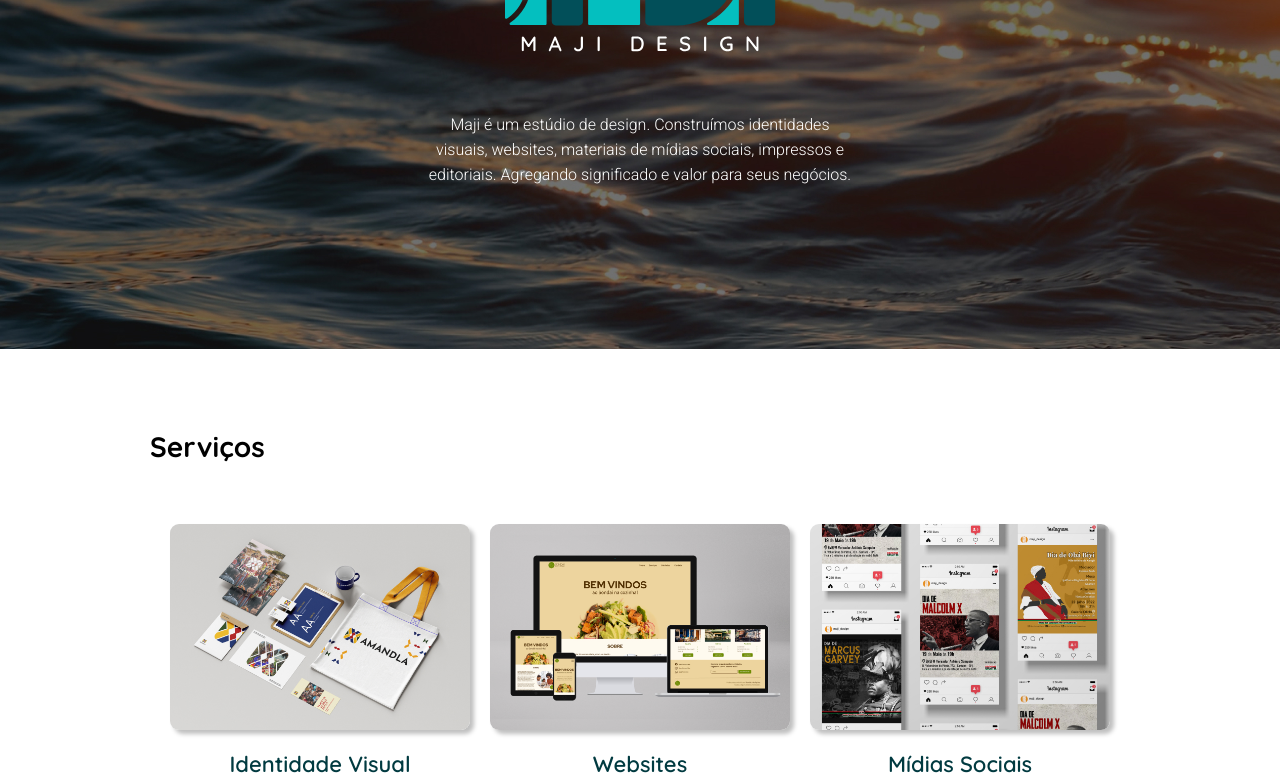
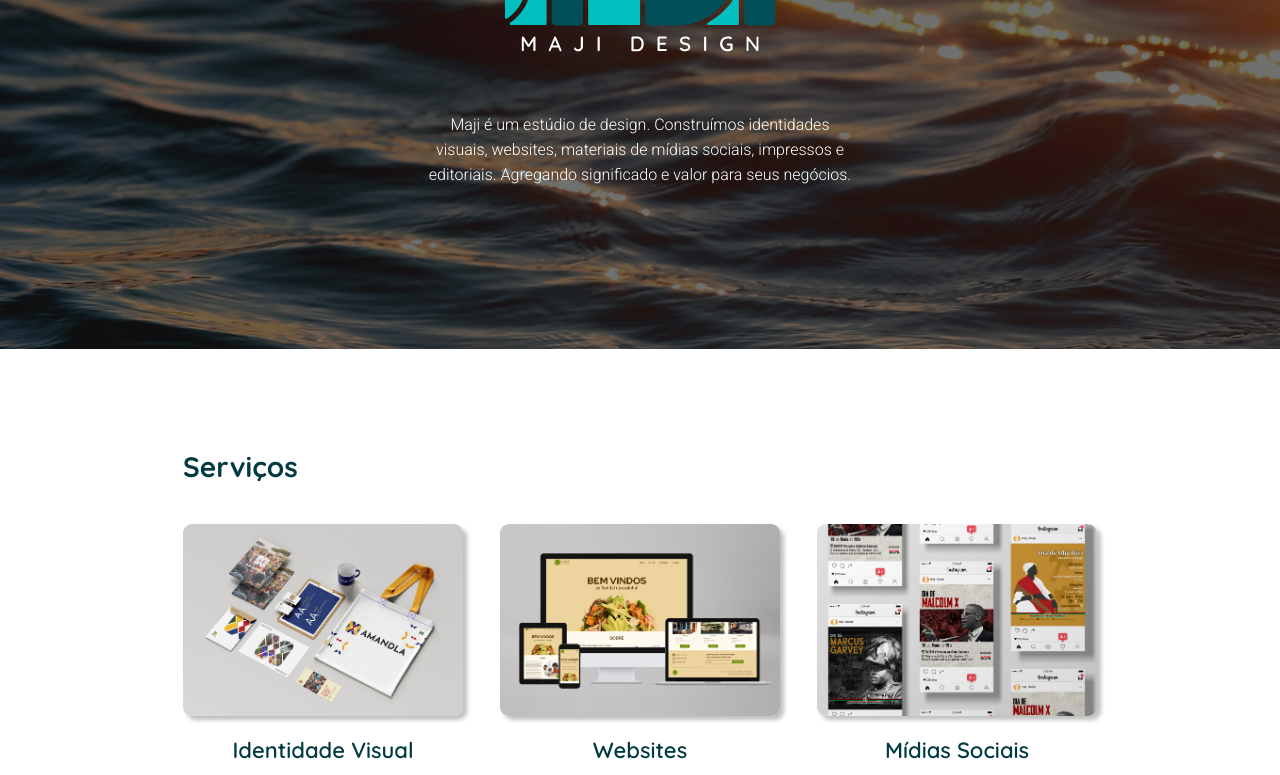
Before and after one commit to sondai-web-developer/maji-design, a website built with webpack: page index.html in a window 1280 px wide. Shown: the part 300-1075 px from the top of the page. Built offline with nearby package versions, Linux system fonts and the light colour scheme.

Commit message:
grid layout adicionado, e sessao servicos retrabalhada

```diff
--- /dev/null
+++ b/css/geral.css
@@ -0,0 +1,35 @@
+#grid_geral{
+    display: grid;
+    grid-template-columns: 10px 1fr 10px;
+}
+
+@media (min-width:628px){
+    #grid_geral{
+        grid-template-columns: 30px 1fr 30px;
+    }
+}
+
+@media (min-width:1000px){
+    #grid_geral{
+        grid-template-columns: 183px 1fr 183px;
+    }
+}
+
+#servicos{
+    padding:100px 0 60px 0;
+}
+
+#inicio{
+    grid-column: 1 / -1;
+}
+
+#servicos{
+    grid-column: 2;
+}
+
+.titulo_sessao{
+    font-size:28px;
+    font-weight:700;
+    padding-bottom:40px;
+    color: #013A40;
+}
--- a/css/pag-principal/menu-principal.css
+++ b/css/pag-principal/menu-principal.css
@@ -84,6 +84,7 @@
   font-size: 20px;
   padding: 5px 0px;
   font-weight: 400;
+  transition: all 0.3s ease;
 }
 
 #mobile_icon_menu {
--- a/css/pag-principal/servicos.css
+++ b/css/pag-principal/servicos.css
@@ -1,19 +1,17 @@
-#servicos>ul {
+#servicos > ul{
     display: flex;
     flex-wrap: wrap;
-    justify-content: center;
 }
 
-.item_servicos:nth-child(n+2) {
+.item_servicos{
+    max-width: 100%;
+}
+
+.item_servicos + .item_servicos{
     margin-top: 40px;
 }
 
-.item_servicos {
-    max-width: 307px;
-}
-
 .item_servicos>img {
-    margin: 0 auto;
     border-radius: 9px;
     -webkit-box-shadow: 4px 4px 4px 0px rgba(0, 0, 0, 0.25);
     -moz-box-shadow: 4px 4px 4px 0px rgba(0, 0, 0, 0.25);
@@ -37,24 +35,190 @@
     color: #013A40;
 }
 
-@media (min-width:628px) {
-    .item_servicos {
-        max-width: 260px;
-        margin: 0 15px;
+@media (min-width:628px){
+    #servicos > ul{
+        justify-content: space-between;
+    }
+
+    .item_servicos{
+        max-width: 270px;
     }
 
     .item_servicos:nth-child(2) {
-        margin-top: 0px;
+        margin-top:0px;
+    }
+
+    #servicos > ul li:last-child{
+        margin: 40px auto 0 auto;
     }
 }
 
-@media (min-width:1000px) {
-    .item_servicos {
+@media (min-width:670px){
+    .item_servicos{
+        max-width: 290px;
+    }
+}
+
+@media (min-width:720px){
+    .item_servicos{
+        max-width: 310px;
+    }
+}
+
+@media (min-width:740px){
+    .item_servicos{
+        max-width: 320px;
+    }
+}
+
+@media (min-width:760px){
+    .item_servicos{
+        max-width: 330px;
+    }
+}
+
+@media (min-width:780px){
+    .item_servicos{
+        max-width: 340px;
+    }
+}
+
+@media (min-width:790px){
+    .item_servicos{
+        max-width: 350px;
+    }
+}
+
+@media (min-width:810px){
+    .item_servicos{
+        max-width: 360px;
+    }
+}
+
+@media (min-width:830px){
+    .item_servicos{
+        max-width: 370px;
+    }
+}
+
+@media (min-width:860px){
+    .item_servicos{
+        max-width: 380px;
+    }
+}
+
+@media (min-width:860px){
+    .item_servicos{
+        max-width: 380px;
+    }
+}
+
+@media (min-width:880px){
+    .item_servicos{
+        max-width: 390px;
+    }
+}
+
+@media (min-width:900px){
+    .item_servicos{
+        max-width: 400px;
+    }
+}
+
+@media (min-width:910px){
+    .item_servicos{
+        max-width: 410px;
+    }
+}
+
+@media (min-width:930px){
+    .item_servicos{
+        max-width: 420px;
+    }
+}
+
+@media (min-width:950px){
+    .item_servicos{
+        max-width: 430px;
+    }
+}
+
+@media (min-width:970px){
+    .item_servicos{
+        max-width: 440px;
+    }
+}
+
+@media (min-width:990px){
+    .item_servicos{
+        max-width: 450px;
+    }
+}
+
+@media (min-width:1000px){
+    .item_servicos{
         max-width: 300px;
-        margin: 0 10px;
+    }
+}
+
+@media (min-width:1030px){
+    .item_servicos{
+        max-width: 315px;
+    }
+}
+
+@media (min-width:1060px){
+    .item_servicos{
+        max-width: 330px;
+    }
+}
+
+@media (min-width:1090px){
+    .item_servicos{
+        max-width: 340px;
+    }
+}
+
+@media (min-width:1115px){
+    .item_servicos{
+        max-width: 350px;
+    }
+}
+
+@media (min-width:1130px){
+    .item_servicos{
+        max-width: 240px;
     }
 
     .item_servicos:nth-child(3) {
         margin-top: 0px;
     }
+
+    .item_servicos:nth-child(n+4) {
+        margin: 40px auto 0 auto;
+    }
 }
+
+@media (min-width: 1140px){
+    .item_servicos{
+        max-width: 245px;
+    }
+}
+
+@media (min-width: 1200px){
+    .item_servicos{
+        max-width: 260px;
+    }
+}
+
+@media (min-width: 1260px){
+    .item_servicos{
+        max-width: 280px;
+    }
+}
+
+@media (min-width: 1310px){
+    .item_servicos{
+        max-width: 300px;
+    }
+}
--- a/css/reset.css
+++ b/css/reset.css
@@ -30,27 +30,3 @@ h1, h2{
 p{
     font-family: 'Roboto', sans-serif;
 }
-
-.todas_as_sessoes{
-    padding:80px 10px 60px 10px;
-    max-width:1000px;
-    margin:0 auto;
-}
-
-.titulo_sessao{
-    font-size:28px;
-    padding-bottom:60px;
-    font-weight:700;
-}
-
-@media (min-width:628px){
-    .todas_as_sessoes{
-        max-width: 628px;
-    }
-}
-
-@media (min-width:1000px){
-    .todas_as_sessoes{
-        max-width: 1000px;
-    }
-}
--- a/css/style.css
+++ b/css/style.css
@@ -1,3 +1,4 @@
+@import 'geral.css';
 @import 'reset.css';
 @import 'pag-principal/menu-principal.css';
 @import 'pag-principal/inicio.css';
--- a/index.html
+++ b/index.html
@@ -41,7 +41,7 @@
     </link>
 </head>
 
-<body>
+<body id="grid_geral">
 
     <!--Menu-->
     <header id="menu_principal">
@@ -72,7 +72,7 @@
     </main>
 
     <!--Serviços-->
-    <section id="servicos" class="todas_as_sessoes" data-sessao>
+    <section id="servicos" data-sessao>
         <h1 class="titulo_sessao">Serviços</h1>
 
         <ul>
```
